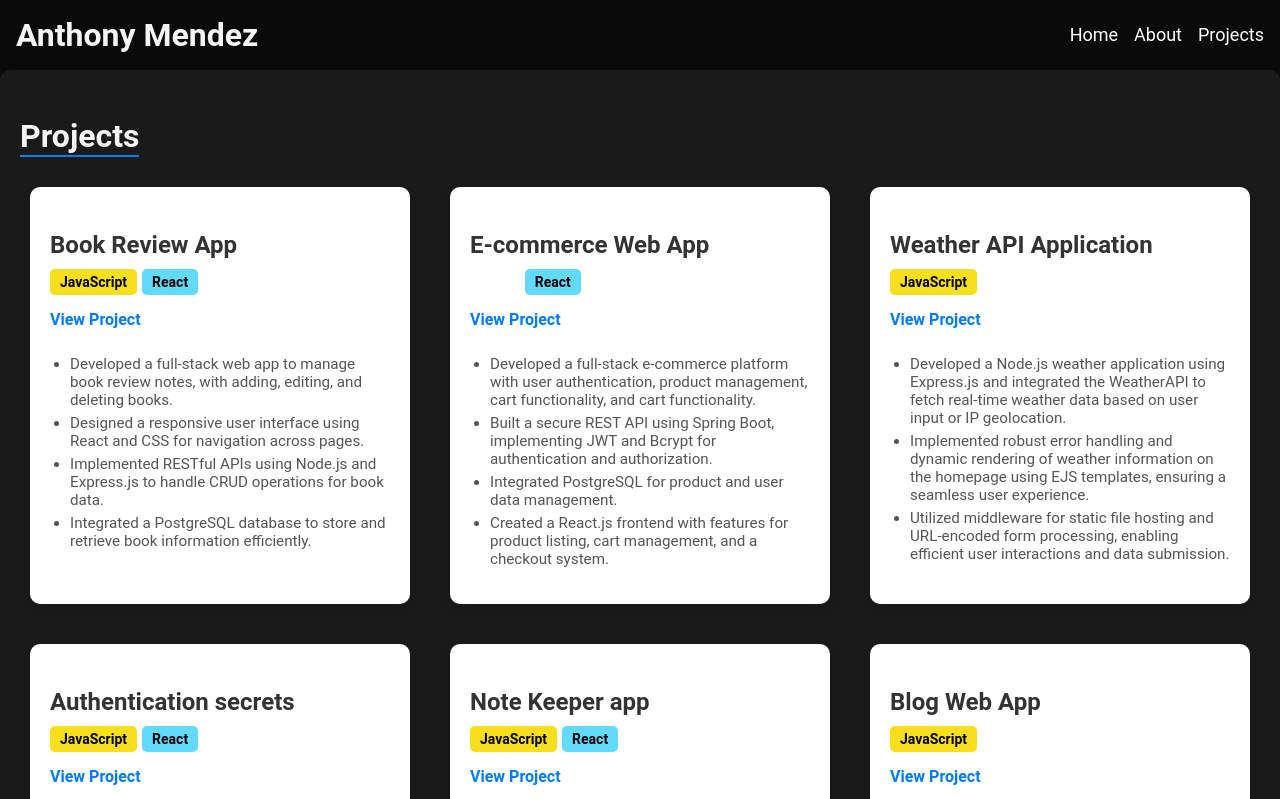
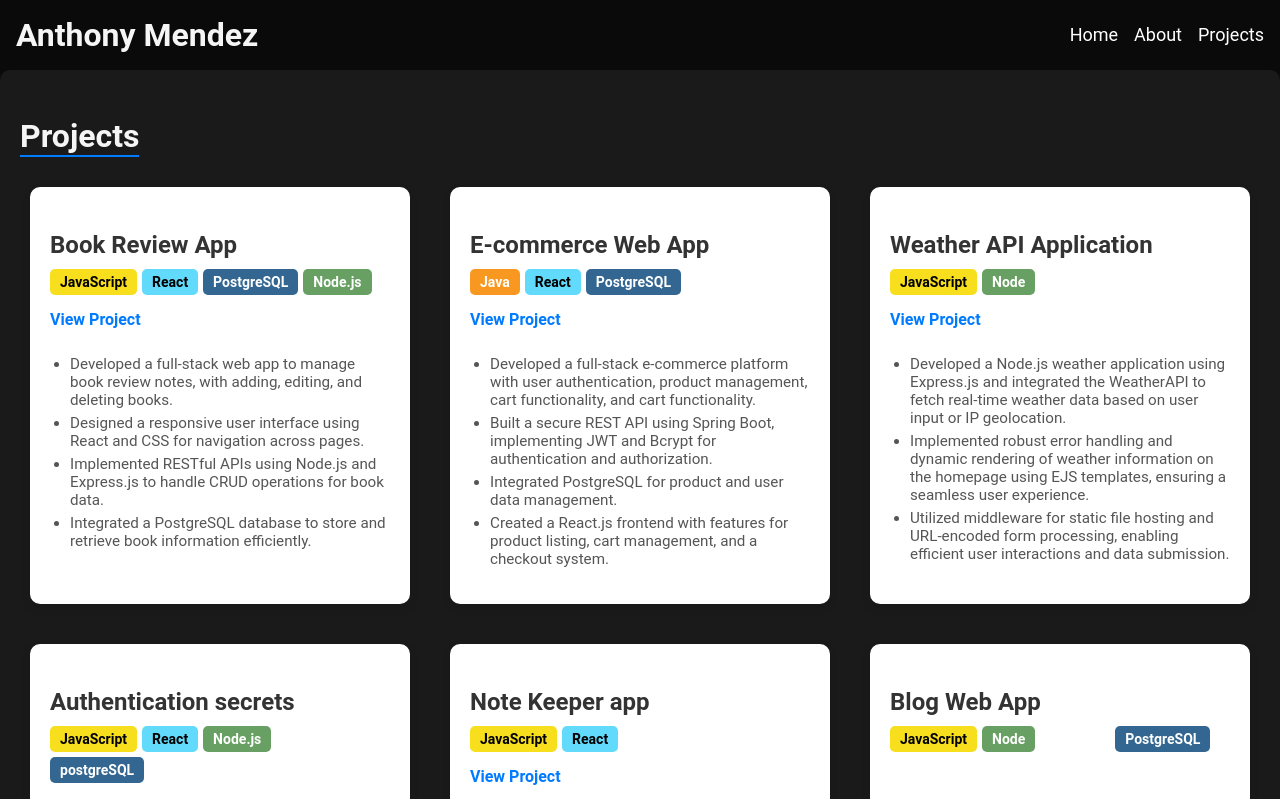
Before and after one commit to Antheagao/portfolio, a React (Vite) app: page /projects in a window 1280 px wide. Shown: the top 799 px of the page. Built offline with nearby package versions, Linux system fonts and the light colour scheme.

Commit message:
added more projectcard details

```diff
--- a/src/components/ProjectCard/ProjectCard.css
+++ b/src/components/ProjectCard/ProjectCard.css
@@ -43,3 +43,29 @@
   margin-bottom: 10px;
   color: #007bff; /* Link color */
 }
+
+.language-badge.java {
+  background-color: #f89820; /* Java's official logo color */
+}
+
+.language-badge.javascript {
+  background-color: #f0db4f; /* JavaScript's logo color */
+  color: #000; /* Dark text for better contrast */
+}
+
+.language-badge.postgresql {
+  background-color: #336791; /* PostgreSQL's official logo color */
+}
+
+.language-badge.node {
+  background-color: #68a063; /* Node.js's official logo color */
+}
+
+.language-badge.react {
+  background-color: #61dafb; /* React's official logo color */
+  color: #000; /* Dark text for better contrast */
+}
+
+.language-badge.cpp {
+  background-color: #00599c; /* C++'s official logo color */
+}
--- a/src/components/ProjectCard/ProjectCard.jsx
+++ b/src/components/ProjectCard/ProjectCard.jsx
@@ -4,7 +4,11 @@ import './ProjectCard.css';
 function ProjectCard({ title, languages, link, description }) {
   // Function to sanitize language names
   const sanitizeLanguage = (lang) => {
-    return lang.toLowerCase().replace('c++', 'cpp').replace(/\s+/g, '-');
+    return lang
+    .toLowerCase()
+    .replace('c++', 'cpp')
+    .replace('node.js', 'node')
+    .replace(/\s+/g, '-');
   };
 
   return (
--- a/src/pages/Projects/Projects.jsx
+++ b/src/pages/Projects/Projects.jsx
@@ -9,7 +9,7 @@ function Projects() {
       <div className="projects-grid">
         <ProjectCard
           title="Book Review App"
-          languages={['JavaScript', 'React']}
+          languages={['JavaScript', 'React', 'PostgreSQL', 'Node.js']}
           link="https://github.com/Antheagao/book-notes-app"
           description={[
             'Developed a full-stack web app to manage book review notes, with adding, editing, and deleting books.',
@@ -20,7 +20,7 @@ function Projects() {
         />
         <ProjectCard
           title="E-commerce Web App"
-          languages={['Java', 'React', 'Spring Boot', 'SQL']}
+          languages={['Java', 'React', 'PostgreSQL' , 'Spring Boot',]}
           link="https://github.com/Antheagao/ecommerce-app"
           description={[
             'Developed a full-stack e-commerce platform with user authentication, product management, cart functionality, and cart functionality.',
@@ -31,7 +31,7 @@ function Projects() {
         />
         <ProjectCard
           title="Weather API Application"
-          languages={['JavaScript', 'Node']}
+          languages={['JavaScript', 'Node', 'Express', 'EJS']}
           link="https://github.com/Antheagao/public-api-project"
           description={[
             'Developed a Node.js weather application using Express.js and integrated the WeatherAPI to fetch real-time weather data based on user input or IP geolocation.',
@@ -41,7 +41,7 @@ function Projects() {
         />
         <ProjectCard
           title="Authentication secrets"
-          languages={['JavaScript', 'React']}
+          languages={['JavaScript', 'React', 'Node.js', 'Express', 'postgreSQL']}
           link="https://github.com/Antheagao/Web_development/tree/main/keeper-app-part-4"
           description={[
             'Developed a secure user authentication system in Node.js using Passport.js, supporting both local login with hashed passwords and OAuth 2.0 integration with Google.',
@@ -61,7 +61,7 @@ function Projects() {
         />
         <ProjectCard
           title="Blog Web App"
-          languages={['JavaScript', 'Node', 'Express', 'EJS']}
+          languages={['JavaScript', 'Node', 'Express', 'PostgreSQL', 'EJS']}
           link="https://github.com/Antheagao/Blog-Web-App-Project"
           description={[
             'Designed and implemented a dynamic blog management system using Node.js and Express.js, enabling users to create, edit, view, and delete blog posts.',
```
